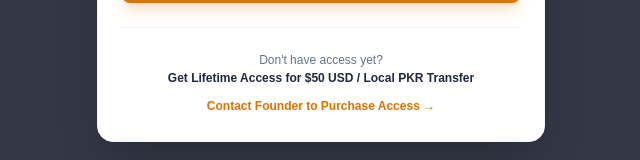
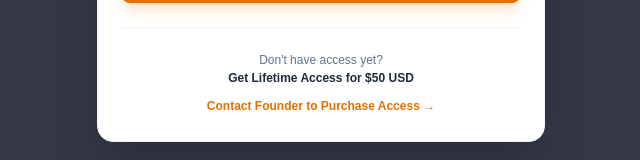
Before and after one commit to thewealthvault/dealpack-luxury, a Next.js app: page / in a window 1280 px wide. Shown: the part 479-639 px from the top of the page, without its empty margins (319-959 px from the left). Built offline with nearby package versions, Linux system fonts and the light colour scheme.

Commit message:
Clean up AccessGuard modal text

```diff
--- a/src/components/AccessGuard.tsx
+++ b/src/components/AccessGuard.tsx
@@ -2,7 +2,7 @@
 
 import React, { useState, useEffect } from 'react';
 import { checkAccess } from '@/config/access';
-import { Lock, CheckCircle2, ShieldAlert } from 'lucide-react';
+import { Lock, ShieldAlert } from 'lucide-react';
 
 interface AccessGuardProps {
   children: React.ReactNode;
@@ -15,7 +15,6 @@ export const AccessGuard: React.FC<AccessGuardProps> = ({ children }) => {
   const [isLoading, setIsLoading] = useState(true);
 
   useEffect(() => {
-    // Check if user already unlocked access in this browser session
     const savedEmail = localStorage.getItem('dealpack_user_email');
     if (savedEmail && checkAccess(savedEmail)) {
       setIsAuthorized(true);
@@ -86,7 +85,7 @@ export const AccessGuard: React.FC<AccessGuardProps> = ({ children }) => {
           <div className="mt-6 pt-6 border-t border-slate-100 text-center">
             <p className="text-xs text-slate-500">Don't have access yet?</p>
             <p className="text-xs font-semibold text-slate-800 mt-0.5">
-              Get Lifetime Access for $50 USD / Local PKR Transfer
+              Get Lifetime Access for $50 USD
             </p>
             <a
               href="mailto:support@dealpack.com?subject=Inquiry%20for%20DealPack%20Lifetime%20Pass"
```
